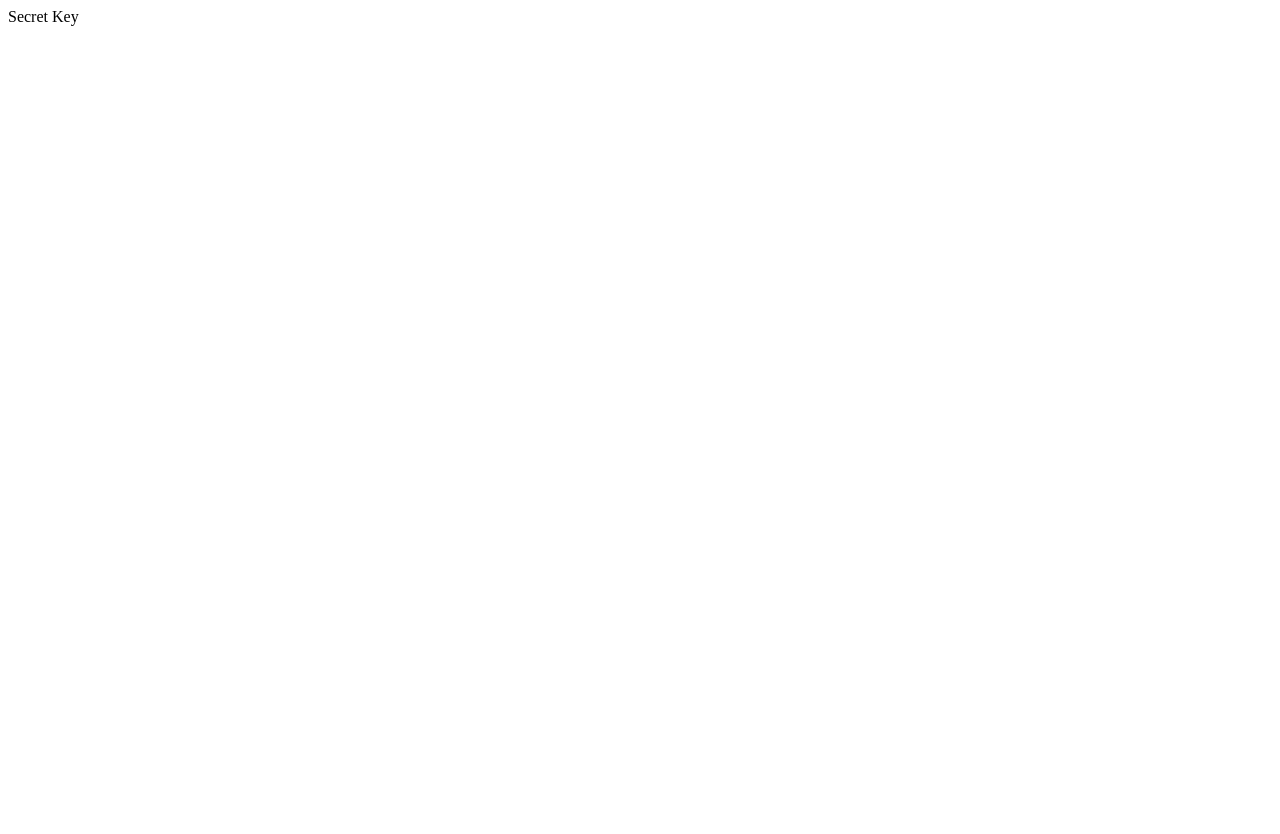
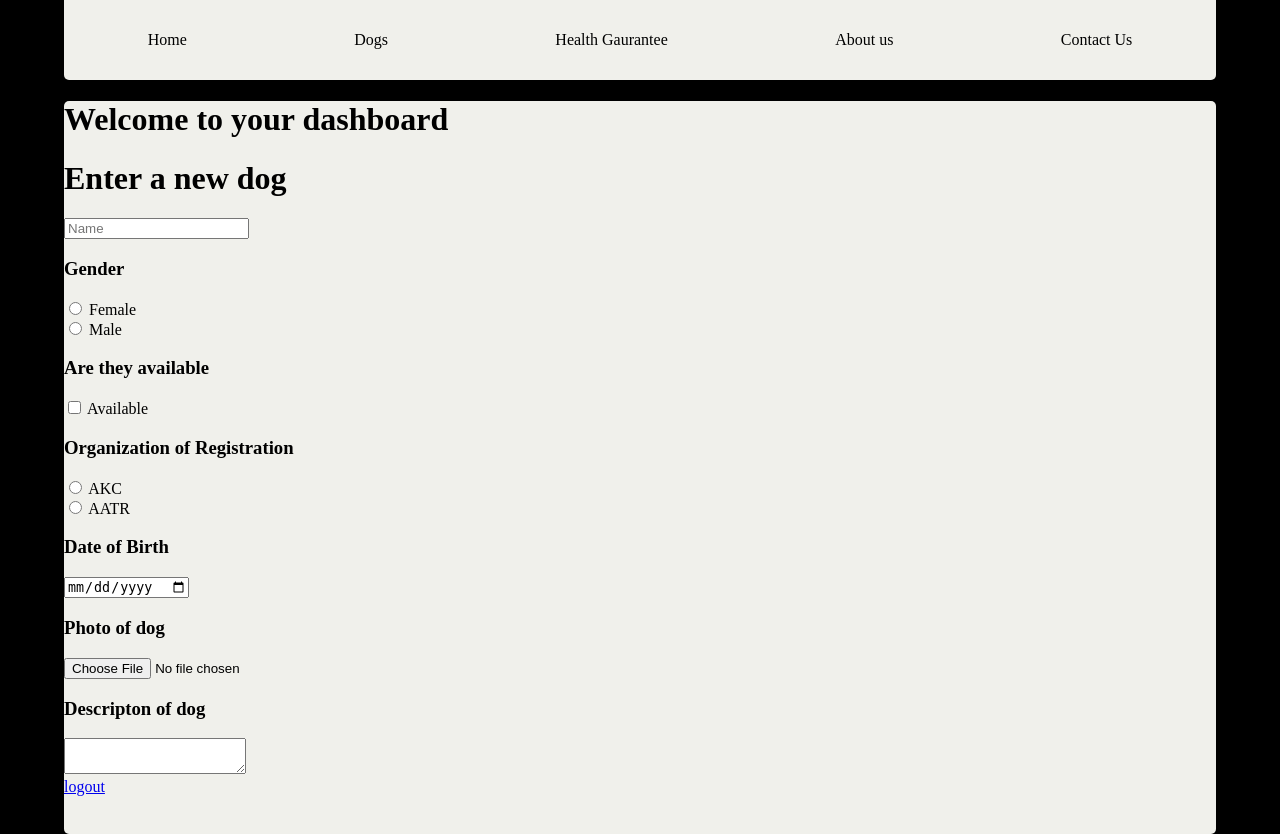
Before and after one commit to MoonBasedKas/SouthernROCAiredalesWebsite, a Flask app: page /admin in a window 1280 px wide. Before the commit the page is almost empty. Before the commit the page ends 26 px from the top, so only its background shows below. Run offline with Flask 3, Linux system fonts and the light colour scheme; a user stored in the database is signed in.

Commit message:
add admin pannel

```diff
--- a/app/app.py
+++ b/app/app.py
@@ -6,7 +6,8 @@ import pandas
 import numpy as np
 # import dbController
 
-
+# Disable this
+logins = True
 # db = dbController.dbController()
 
 #Create the pandas database. Slower than sql but I don't think this database will ever get so large it won't matter.
@@ -63,7 +64,6 @@ def Welcome():
     available = dogDB[dogDB["available"] == True]
     males = available[available["gender"] ==  True]
     females = available[available["gender"] ==  False]
-    print(available)
     # Set Cookies
     visit = request.cookies.get("visited")
     if visit != "true":
@@ -108,7 +108,6 @@ def dog(id):
     query = dog.values.tolist()
     if query == []:
         return render_template('dog.html', photos=photos, name=name, gender=gender, dob=dob, desc=desc, mainPhoto=mainPhoto, org=org)
-    print(query)
     query = query[0]
     name = query[1]
     gender = query[2]
@@ -201,8 +200,16 @@ def contact():
 def admin():
     if "username" not in session:
         return redirect(url_for("Welcome"))
-    return "Secret Key"
+    return render_template("admin.html")
 
+
+@app.route("/admin/newDog")
+def newDog():
+    if "username" not in session:
+        return redirect(url_for("Welcome"))
+
+
+    return redirect(url_for('admin'))
 
 
 # Login Route
@@ -225,6 +232,9 @@ def login():
 # Register Route
 @app.route("/register", methods=["POST"])
 def register():
+    if not logins:
+        return redirect(url_for('Welcome'))
+
     username = request.form['username']
     password = request.form['password']
     user = User.query.filter_by(username=username).first()
--- /dev/null
+++ b/app/templates/admin.html
@@ -0,0 +1,65 @@
+<!DOCTYPE html>
+
+<head>
+
+    <link rel="stylesheet" href="/static/head.css">
+    <link rel="stylesheet" href="/static/content.css">
+    <link rel="stylesheet" href="/static/mainpage.css">
+
+</head>
+
+<body class="bodycolor">
+    <!-- Top of page -->
+
+    <!-- End Top of page -->
+    <div class="content">
+        <!-- I'm thinking we put the main picture here. -->
+        {% include 'header.html' %}
+
+        <!-- Content -->
+        <div id="home" class="info">
+            <h1>Welcome to your dashboard</h1>
+
+            <!-- Enter a new dog -->
+            <div>
+                <h1>Enter a new dog</h1>
+                <form>
+                    <input type="text" placeholder="Name" name="Name" required><br>
+                    <!-- Gender -->
+                    <h3>Gender</h3>
+                    <input type="radio" name="gender" value="Female" id="Female" required> <label
+                        for="Female">Female</label><br>
+                    <input type="radio" name="gender" value="Male" id="Male" required> <label
+                        for="Male">Male</label><br>
+
+                    <!-- Available -->
+                    <h3>Are they available</h3>
+                    <input type="checkbox" id="avail" name="avail" value="true"> Available<br>
+
+                    <!-- Reg -->
+                    <h3>Organization of Registration</h3>
+                    <input type="radio" name="reg" value="AKC" id="AKC" required> <label for="AKC">AKC</label><br>
+                    <input type="radio" name="reg" value="AATR" id="AATR" required> <label for="AATR">AATR</label><br>
+
+                    <h3>Date of Birth</h3>
+                    <input type="date" name="dob" required><br>
+
+                    <h3>Photo of dog</h3>
+                    <input type="file" name="mainPhoto" required>
+
+                    <h3>Descripton of dog</h3>
+                    <textarea name="desc" id="desc" required></textarea>
+                    <!-- Description -->
+                </form>
+            </div>
+
+            <!-- Modify a current dog -->
+            <!-- Other actions -->
+            <a href="/logout">logout</a>
+
+        </div>
+        <!-- End Content -->
+    </div>
+
+
+</body>
--- a/app/templates/login.html
+++ b/app/templates/login.html
@@ -9,11 +9,11 @@
 
 
     <div>
-        <h1>Hello </h1>
+        <h1>Plese enter your login information</h1>
         <form id="auth-form" action="{{url_for('login')}}" method="post">
             <input type="text" name="username" placeholder="username">
-            <input type="text" name="password" placeholder="password">
-            <input type="text" name="verify" placeholder="password">
+            <input type="password" name="password" placeholder="password">
+            <!-- <input type="text" name="verify" placeholder="password"> -->
             <input type="submit" value="login" onclick="setActionForm('login')">
             <input type="button" value="register" onclick="setActionForm('register')">
         </form>
```
